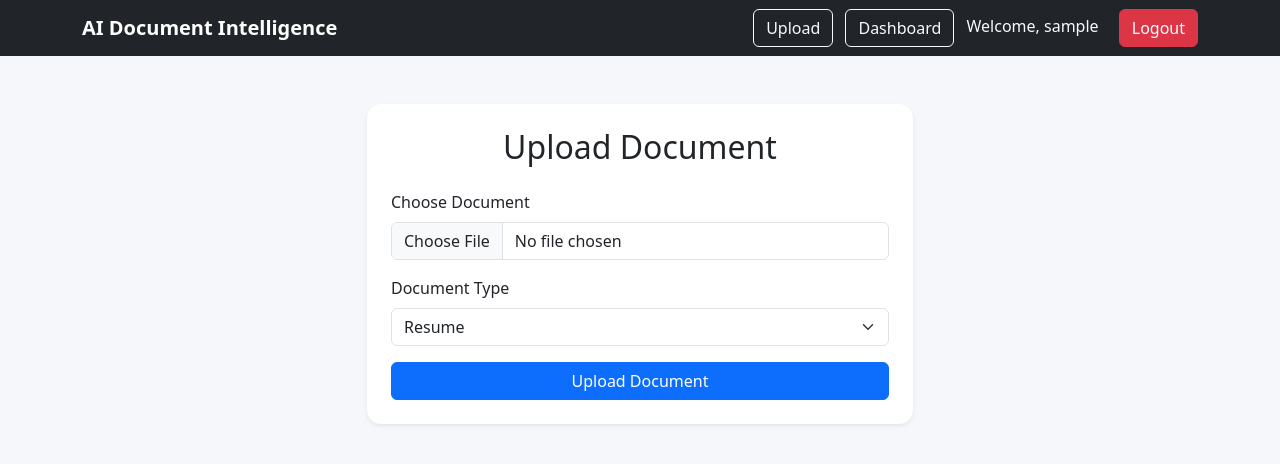
After one commit to OmBende/AI-Document-Intelligence-Platform, a Flask app: page /documents/upload in a window 1280 px wide. The commit adds this page. Shown: the top 464 px of the page. Run offline with Flask 3, Linux system fonts and the light colour scheme; the visitor is signed in with stand-in values (Sample User, id 1); parts of the project's set-up code (start-up, migrations or seed data) failed here and were passed over; some libraries are stand-ins or nearby versions.

Commit message:
Refactor document upload logic into service layer

```diff
--- a/app/__init__.py
+++ b/app/__init__.py
@@ -30,6 +30,9 @@ def create_app():
     from app.dashboard import dashboard_bp
     app.register_blueprint(dashboard_bp)
 
+    from app.documents import documents_bp
+    app.register_blueprint(documents_bp)
+
     @app.route("/")
     def home():
         return "Welcome to AI Document Intelligence Platform!"
--- /dev/null
+++ b/app/documents/forms.py
@@ -0,0 +1,32 @@
+from flask_wtf import FlaskForm
+from flask_wtf.file import FileAllowed, FileField, FileRequired
+from wtforms import SelectField, SubmitField
+from wtforms.validators import DataRequired
+
+
+class DocumentUploadForm(FlaskForm):
+    document = FileField(
+        "Choose Document",
+        validators=[
+            FileRequired(),
+            FileAllowed(
+                ["pdf", "docx", "jpg", "jpeg", "png"],
+                "Only PDF, DOCX, JPG, JPEG, and PNG files are allowed."
+            )
+        ]
+    )
+
+    document_type = SelectField(
+        "Document Type",
+        choices=[
+            ("Resume", "Resume"),
+            ("Invoice", "Invoice"),
+            ("Contract", "Contract"),
+            ("Certificate", "Certificate"),
+            ("Form", "Form"),
+            ("Other", "Other")
+        ],
+        validators=[DataRequired()]
+    )
+
+    submit = SubmitField("Upload Document")
--- a/app/documents/routes.py
+++ b/app/documents/routes.py
@@ -0,0 +1,31 @@
+from flask import flash, redirect, render_template, url_for
+from flask_login import login_required
+
+from app.documents import documents_bp
+from app.documents.forms import DocumentUploadForm
+from app.documents.services import save_uploaded_document
+
+
+@documents_bp.route("/upload", methods=["GET", "POST"])
+@login_required
+def upload():
+    form = DocumentUploadForm()
+
+    if form.validate_on_submit():
+
+        save_uploaded_document(
+            uploaded_file=form.document.data,
+            document_type=form.document_type.data
+        )
+
+        flash(
+            "Document uploaded successfully.",
+            "success"
+        )
+
+        return redirect(url_for("dashboard.index"))
+
+    return render_template(
+        "documents/upload.html",
+        form=form
+    )
--- a/app/templates/base.html
+++ b/app/templates/base.html
@@ -7,15 +7,9 @@
 
     <title>{% block title %}AI Document Intelligence{% endblock %}</title>
 
-    <link
-        href="https://cdn.jsdelivr.net/npm/bootstrap@5.3.3/dist/css/bootstrap.min.css"
-        rel="stylesheet"
-    >
+    <link href="https://cdn.jsdelivr.net/npm/bootstrap@5.3.3/dist/css/bootstrap.min.css" rel="stylesheet">
 
-    <link
-        rel="stylesheet"
-        href="{{ url_for('static', filename='css/style.css') }}"
-    >
+    <link rel="stylesheet" href="{{ url_for('static', filename='css/style.css') }}">
 </head>
 
 <body>
@@ -29,11 +23,11 @@
 
             <div class="ms-auto">
                 {% if current_user.is_authenticated %}
+                <a class="btn btn-outline-light me-2" href="{{ url_for('documents.upload') }}">
+                    Upload
+                </a>
 
-                    <a
-                        class="btn btn-outline-light me-2"
-                        href="{{ url_for('dashboard.index') }}"
-                    >
+                <a class="btn btn-outline-light me-2" href="{{ url_for('dashboard.index') }}">
                     Dashboard
                 </a>
 
@@ -41,26 +35,17 @@
                     Welcome, {{ current_user.username }}
                 </span>
 
-                    <a
-                        class="btn btn-danger"
-                        href="{{ url_for('auth.logout') }}"
-                    >
+                <a class="btn btn-danger" href="{{ url_for('auth.logout') }}">
                     Logout
                 </a>
 
                 {% else %}
 
-                    <a
-                        class="btn btn-outline-light me-2"
-                        href="{{ url_for('auth.login') }}"
-                    >
+                <a class="btn btn-outline-light me-2" href="{{ url_for('auth.login') }}">
                     Login
                 </a>
 
-                    <a
-                        class="btn btn-primary"
-                        href="{{ url_for('auth.register') }}"
-                    >
+                <a class="btn btn-primary" href="{{ url_for('auth.register') }}">
                     Register
                 </a>
 
@@ -79,11 +64,7 @@
         <div class="alert alert-{{ category }} alert-dismissible fade show">
             {{ message }}
 
-                        <button
-                            type="button"
-                            class="btn-close"
-                            data-bs-dismiss="alert"
-                        ></button>
+            <button type="button" class="btn-close" data-bs-dismiss="alert"></button>
         </div>
 
         {% endfor %}
--- /dev/null
+++ b/app/templates/documents/upload.html
@@ -0,0 +1,57 @@
+{% extends "base.html" %}
+
+{% block title %}Upload Document{% endblock %}
+
+{% block content %}
+
+<div class="row justify-content-center">
+    <div class="col-md-8 col-lg-6">
+
+        <div class="card shadow-sm">
+            <div class="card-body p-4">
+
+                <h2 class="text-center mb-4">
+                    Upload Document
+                </h2>
+
+                <form method="POST" enctype="multipart/form-data">
+
+                    {{ form.hidden_tag() }}
+
+                    <div class="mb-3">
+                        {{ form.document.label(class="form-label") }}
+
+                        {{ form.document(class="form-control") }}
+
+                        {% for error in form.document.errors %}
+                            <div class="text-danger small mt-1">
+                                {{ error }}
+                            </div>
+                        {% endfor %}
+                    </div>
+
+                    <div class="mb-3">
+                        {{ form.document_type.label(class="form-label") }}
+
+                        {{ form.document_type(class="form-select") }}
+
+                        {% for error in form.document_type.errors %}
+                            <div class="text-danger small mt-1">
+                                {{ error }}
+                            </div>
+                        {% endfor %}
+                    </div>
+
+                    <div class="d-grid">
+                        {{ form.submit(class="btn btn-primary") }}
+                    </div>
+
+                </form>
+
+            </div>
+        </div>
+
+    </div>
+</div>
+
+{% endblock %}
```
Also changed, not shown: app/documents/__init__.py (+9 -0 lines), app/documents/services.py (+41 -0 lines). Lines whose indentation alone changed are shown as unchanged.
